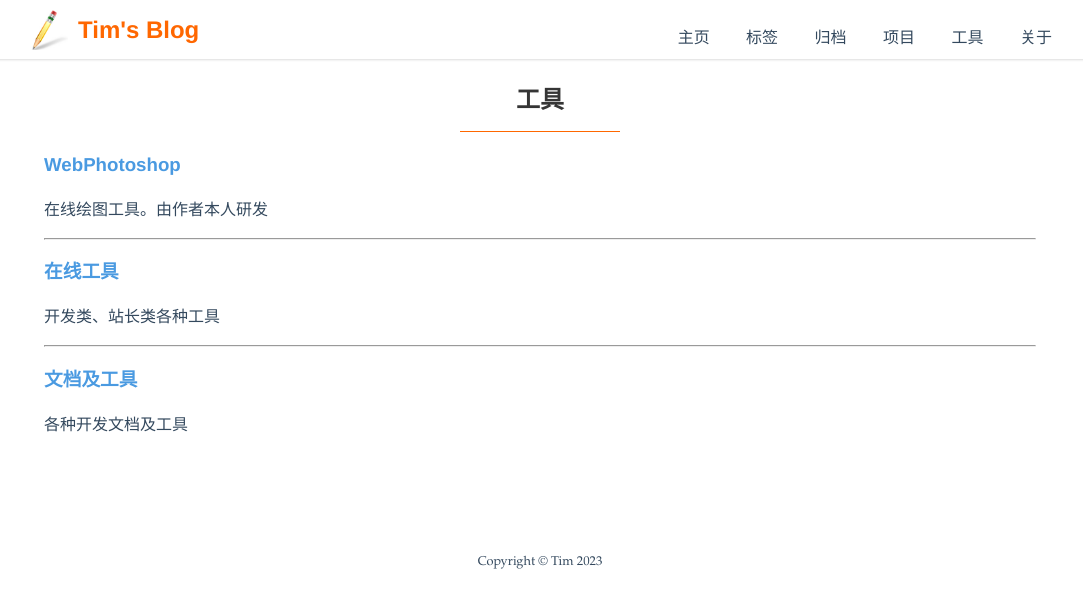
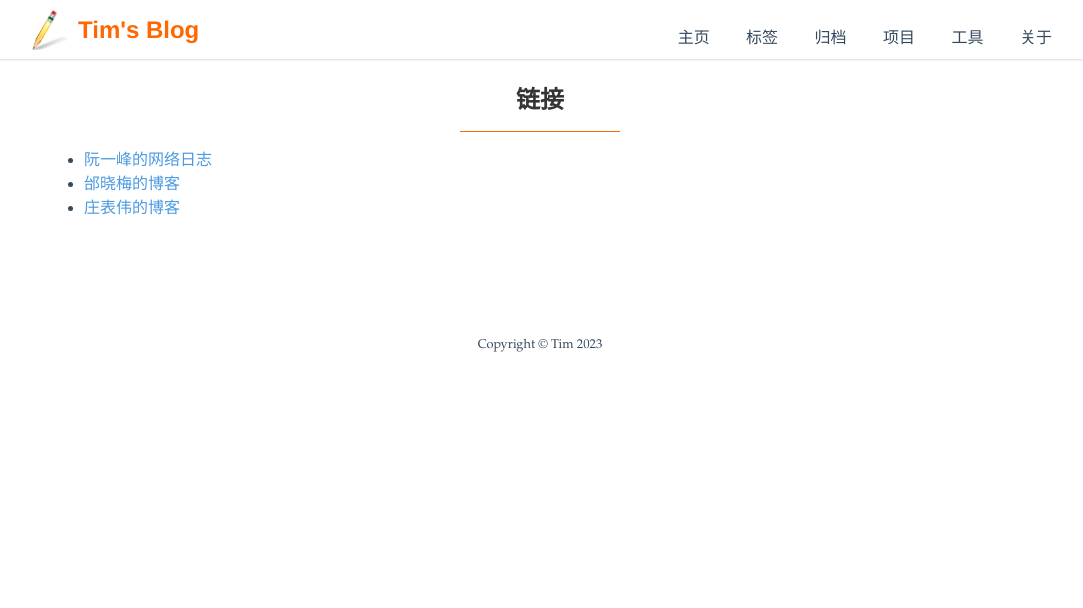
Before and after one commit to leanfish2011/leanfish2011.github.io, a Jekyll site: the page built from _pages/tool.md, in a window 1280 px wide. Shown: the top 608 px of the page, without its empty margins (100-1183 px from the left). Built offline with Jekyll 4.4.1, drawn with Linux system fonts in a browser that asks for light colours.

Commit message:
Update tool.md

```diff
--- a/_pages/tool.md
+++ b/_pages/tool.md
@@ -1,21 +1,12 @@
 ---
 layout: default
-title: "工具"
-permalink: /tool
+title: "链接"
+permalink: /link
 ---
 
 <h3 class="post-title">{{ page.title }}</h3>
 <div class="post-line"></div>
 
-### <a href="https://leanfish2011.github.io/WebPhotoshop-Simple" target ="_blank">WebPhotoshop</a>
-在线绘图工具。由作者本人研发
-
----
-
-### <a href="https://tool.lu" target ="_blank">在线工具</a>
-开发类、站长类各种工具
-
----
-
-### <a href="https://tool.oschina.net" target ="_blank">文档及工具</a>
-各种开发文档及工具
+* [阮一峰的网络日志](http://www.ruanyifeng.com/blog/)
+* [邰晓梅的博客](http://www.taixiaomei.com/blog.php)
+* [庄表伟的博客](http://www.zhuangbiaowei.com/blog/)
```
